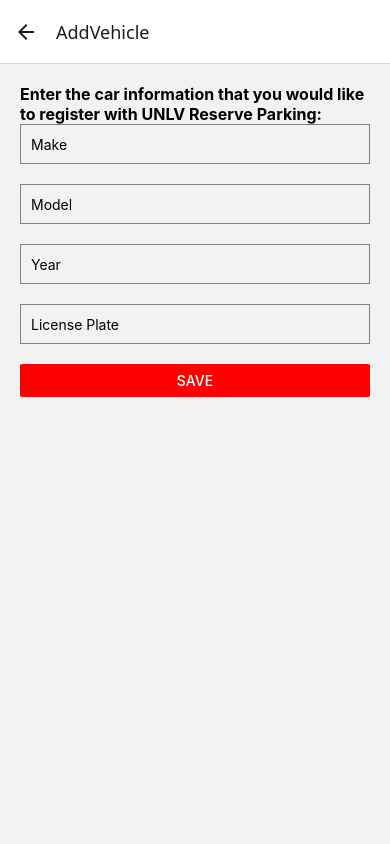
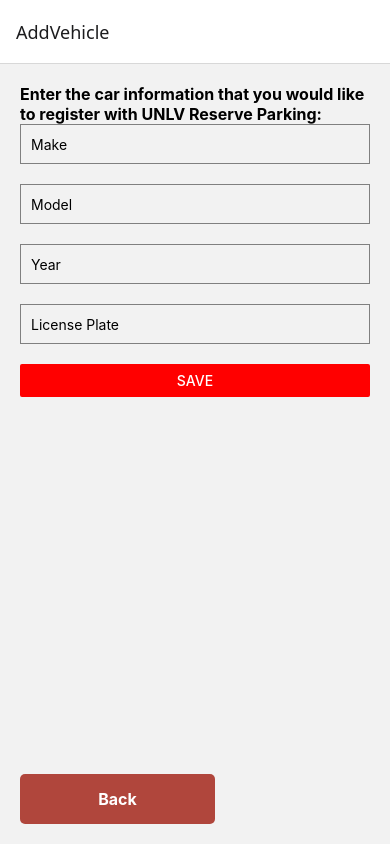
Before and after one commit to UNLV-CS472-672/2025-S-GROUP1-URP, a React Native app: screen /AddVehicle in a window 390 px wide. Built offline with nearby package versions, Linux system fonts and the light colour scheme.

Commit message:
Added back buttons

```diff
--- a/App.js
+++ b/App.js
@@ -99,15 +99,15 @@ export default function App() {
         <Stack.Screen name="Login" component={LoginScreen} options={{ headerShown: false }} />
         <Stack.Screen name="SignUp" component={SignUpScreen} />
         <Stack.Screen name="ResetPassword" component={ResetPasswordScreen} />
-        <Stack.Screen name="Home" component={HomeScreen} />
-        <Stack.Screen name="My Account" component={MyAccountScreen} />
-        <Stack.Screen name="Tropicana Parking" component={TropicanaScreen} />
-        <Stack.Screen name="Cottage Grove Parking" component={CottageGroveParkingScreen} />
-        <Stack.Screen name="Gateway Parking" component={GatewayParkingScreen} />
-        <Stack.Screen name="Reservation Status" component={ReservationStatusScreen} />
-        <Stack.Screen name="Report" component={ReportScreen} />
-        <Stack.Screen name="AddVehicle" component={AddVehicleScreen} />
-        <Stack.Screen name="RemoveVehicle" component={RemoveVehicleScreen} />
+        <Stack.Screen name="Home" component={HomeScreen} options={{ headerLeft: null }} />
+        <Stack.Screen name="My Account" component={MyAccountScreen} options={{ headerLeft: null }} />
+        <Stack.Screen name="Tropicana Parking" component={TropicanaScreen} options={{ headerLeft: null }} />
+        <Stack.Screen name="Cottage Grove Parking" component={CottageGroveParkingScreen} options={{ headerLeft: null }} />
+        <Stack.Screen name="Gateway Parking" component={GatewayParkingScreen} options={{ headerLeft: null }} />
+        <Stack.Screen name="Reservation Status" component={ReservationStatusScreen} options={{ headerLeft: null }} />
+        <Stack.Screen name="Report" component={ReportScreen} options={{ headerLeft: null }} />
+        <Stack.Screen name="AddVehicle" component={AddVehicleScreen} options={{ headerLeft: null }} />
+        <Stack.Screen name="RemoveVehicle" component={RemoveVehicleScreen} options={{ headerLeft: null }} />
       </Stack.Navigator>
     </NavigationContainer>
   );
--- a/screens/AddVehicleScreen.js
+++ b/screens/AddVehicleScreen.js
@@ -1,5 +1,5 @@
 import React, { useState } from "react";
-import { View, Text, TextInput, Button, Alert, StyleSheet } from "react-native";
+import { View, Text, TextInput, Button, Alert, StyleSheet, TouchableOpacity, ScrollView } from "react-native";
 import { db } from "../firebaseConfig";
 import { doc, setDoc, getDoc } from "firebase/firestore";
 import { auth } from "../firebaseConfig";
@@ -41,6 +41,7 @@ export default function AddVehicleScreen({ navigation }) {
 
     return (
         <View style={styles.container}>
+            <ScrollView contentContainerStyle={styles.scrollContainer}>
                 <Text style={{ fontSize: 16, fontWeight: 'bold' }}>Enter the car information that you would like to register with UNLV Reserve Parking:</Text>
                 <Text></Text>
                 <TextInput
@@ -69,13 +70,22 @@ export default function AddVehicleScreen({ navigation }) {
                     style={styles.input}
                 />
                 <Button title="Save" onPress={handleSave} color="red" />
+            </ScrollView>
+            <TouchableOpacity style={styles.backButton} onPress={() => navigation.navigate("My Account")}>
+                <Text style={styles.backButtonText}>Back</Text>
+            </TouchableOpacity>
         </View>
     );
 };
 
 const styles = StyleSheet.create({
     container: {
+        flex: 1,
         padding: 20,
+    },
+    scrollContainer: {
+        flexGrow: 1,
+        justifyContent: 'flex-start', // Align content to the top
     },
     input: {
         height: 40,
@@ -84,4 +94,19 @@ const styles = StyleSheet.create({
         marginBottom: 20,
         paddingHorizontal: 10,
     },
+    backButton: {
+        width: "50%", // Half the width of the screen
+        backgroundColor: "#B0463C",
+        paddingVertical: 15,
+        alignItems: "center",
+        borderRadius: 5,
+        position: 'absolute',
+        bottom: 20, // Position it at the bottom
+        left: 20, // Position it at the left
+    },
+    backButtonText: {
+        color: "#fff",
+        fontSize: 16,
+        fontWeight: "bold",
+    },
 });
--- a/screens/MyAccountScreen.js
+++ b/screens/MyAccountScreen.js
@@ -1,5 +1,5 @@
 import React, { useState, useEffect } from "react";
-import { View, Text, Button, Alert, StyleSheet } from "react-native";
+import { View, Text, Button, Alert, StyleSheet, TouchableOpacity } from "react-native";
 import { db } from "../firebaseConfig";
 import { doc, getDoc } from "firebase/firestore";
 import { auth } from "../firebaseConfig";
@@ -67,13 +67,33 @@ export default function MyAccountScreen({ navigation }) {
                     <Text style={{ fontSize: 16, fontWeight: 'bold' }}>No vehicles found. Redirecting to add vehicle screen...</Text>
                 </View>
             )}
+            <TouchableOpacity style={styles.backButton} onPress={() => navigation.navigate("Home")}>
+                <Text style={styles.backButtonText}>Back</Text>
+            </TouchableOpacity>
         </View>
     );
 };
 
 const styles = StyleSheet.create({
     container: {
+        flex: 1,
         padding: 20,
+        justifyContent: 'space-between', // Ensure the back button is at the bottom
+    },
+    backButton: {
+        width: "50%", // Half the width of the screen
+        backgroundColor: "#B0463C",
+        paddingVertical: 15,
+        alignItems: "center",
+        borderRadius: 5,
+        position: 'absolute',
+        bottom: 20, // Position it at the bottom
+        left: 20, // Position it at the left
+    },
+    backButtonText: {
+        color: "#fff",
+        fontSize: 16,
+        fontWeight: "bold",
     },
     infoContainer: {
         marginBottom: 20,
--- a/screens/RemoveVehicleScreen.js
+++ b/screens/RemoveVehicleScreen.js
@@ -1,5 +1,5 @@
 import React, { useState } from "react";
-import { View, Text, Button, Alert, StyleSheet } from "react-native";
+import { View, Text, Button, Alert, StyleSheet, TouchableOpacity, ScrollView } from "react-native";
 import { db } from "../firebaseConfig";
 import { doc, setDoc } from "firebase/firestore";
 import { auth } from "../firebaseConfig";
@@ -28,6 +28,7 @@ export default function RemoveVehicleScreen({ route, navigation }) {
 
     return (
         <View style={styles.container}>
+            <ScrollView contentContainerStyle={styles.scrollContainer}>
                 <Text style={{ fontSize: 18, fontWeight: 'bold' }}>Select a vehicle to remove:</Text>
                 {vehicles.map((vehicle, index) => (
                     <View
@@ -51,13 +52,22 @@ export default function RemoveVehicleScreen({ route, navigation }) {
                         <Button title="Cancel" onPress={() => setSelectedVehicle(null)} color="blue" />
                     </View>
                 )}
+            </ScrollView>
+            <TouchableOpacity style={styles.backButton} onPress={() => navigation.navigate("My Account")}>
+                <Text style={styles.backButtonText}>Back</Text>
+            </TouchableOpacity>
         </View>
     );
 }
 
 const styles = StyleSheet.create({
     container: {
+        flex: 1,
         padding: 20,
+    },
+    scrollContainer: {
+        flexGrow: 1,
+        justifyContent: 'flex-start', // Align content to the top
     },
     vehicleContainer: {
         marginBottom: 10,
@@ -72,4 +82,19 @@ const styles = StyleSheet.create({
     confirmContainer: {
         marginTop: 20,
     },
+    backButton: {
+        width: "50%", // Half the width of the screen
+        backgroundColor: "#B0463C",
+        paddingVertical: 15,
+        alignItems: "center",
+        borderRadius: 5,
+        position: 'absolute',
+        bottom: 20, // Position it at the bottom
+        left: 20, // Position it at the left
+    },
+    backButtonText: {
+        color: "#fff",
+        fontSize: 16,
+        fontWeight: "bold",
+    },
 });
--- a/screens/ReportScreen.js
+++ b/screens/ReportScreen.js
@@ -1,9 +1,9 @@
 import React, { useState } from "react";
-import { View, Text, StyleSheet, TextInput, Button, Alert } from "react-native";
+import { View, Text, StyleSheet, TextInput, Button, Alert, TouchableOpacity } from "react-native";
 import { collection, addDoc, serverTimestamp } from "firebase/firestore"; // Import serverTimestamp
 import { db, auth } from "../firebaseConfig"; // Import Firestore and Auth
 
-export default function ReportScreen() {
+export default function ReportScreen({ navigation }) {
   const [licensePlate, setLicensePlate] = useState("");
   const [color, setColor] = useState("");
   const [makeModel, setMakeModel] = useState("");
@@ -42,7 +42,6 @@ export default function ReportScreen() {
     }
   };
 
-
   return (
     <View style={styles.container}>
       {/* Header Section */}
@@ -66,7 +65,7 @@ export default function ReportScreen() {
         {/* Vehicle Color Section */}
         <Text style={styles.label}>Color:</Text>
 
-        {/* Vechicle Color input Section */}
+        {/* Vehicle Color input Section */}
         <TextInput
           style={styles.input}
           placeholder="Enter vehicle color"
@@ -77,17 +76,18 @@ export default function ReportScreen() {
         {/* Make/Model Section */}
         <Text style={styles.label}>Make/Model:</Text>
 
-        {/* Make/Model Section input*/}
+        {/* Make/Model Section input */}
         <TextInput
           style={styles.input}
           placeholder="Enter vehicle make and model"
           value={makeModel}
           onChangeText={setMakeModel}
         />
-         {/* Comments Section*/}
+
+        {/* Comments Section */}
         <Text style={styles.label}>Comments:</Text>
 
-        {/* Comments input*/}
+        {/* Comments input */}
         <TextInput
           style={[styles.input, styles.commentInput]}
           placeholder="Additional comments (optional)"
@@ -98,11 +98,14 @@ export default function ReportScreen() {
 
         <Button title="Submit Report" onPress={handleSubmit} color="red" />
       </View>
+
+      {/* Back Button */}
+      <TouchableOpacity style={styles.backButton} onPress={() => navigation.navigate("Home")}>
+        <Text style={styles.backButtonText}>Back</Text>
+      </TouchableOpacity>
     </View>
   );
 }
-
-// the following is the title for report page
 
 const styles = StyleSheet.create({
   container: {
@@ -148,4 +151,19 @@ const styles = StyleSheet.create({
     height: 80,
     textAlignVertical: "top",
   },
+  backButton: {
+    width: "50%", // Half the width of the screen
+    backgroundColor: "#B0463C",
+    paddingVertical: 15,
+    alignItems: "center",
+    borderRadius: 5,
+    position: 'absolute',
+    bottom: 20, // Position it at the bottom
+    left: 20, // Position it at the left
+  },
+  backButtonText: {
+    color: "#fff",
+    fontSize: 16,
+    fontWeight: "bold",
+  },
 });
--- a/src/components/ParkingMap/ParkingMap.js
+++ b/src/components/ParkingMap/ParkingMap.js
@@ -1,13 +1,16 @@
 import React from "react";
-import { View, Text, TouchableOpacity, ScrollView } from "react-native";
+import { View, Text, TouchableOpacity, ScrollView, StyleSheet } from "react-native";
 import Svg, { Rect, Text as SvgText } from "react-native-svg";
+import { useNavigation } from "@react-navigation/native"; // Import useNavigation hook
 
 const ParkingMap = ({ parkingLot }) => {
+  const navigation = useNavigation(); // Get navigation context
+
   // Sample parking data (Replace with dynamic data later)
   const parkingSpaces = [
-    { id: 1, status: "open" }, // Green
-    { id: 2, status: "occupied" }, // Red
-    { id: 3, status: "reserved" }, // Yellow
+    { id: 1, status: "open" },
+    { id: 2, status: "occupied" },
+    { id: 3, status: "reserved" },
     { id: 4, status: "occupied" },
     { id: 5, status: "occupied" },
     { id: 6, status: "open" },
@@ -27,21 +30,19 @@ const ParkingMap = ({ parkingLot }) => {
   };
 
   return (
-    <View style={{ flex: 1, alignItems: "center", justifyContent: "center", padding: 20 }}>
-      <Text style={{ fontSize: 24, fontWeight: "bold", marginBottom: 10 }}>
-        {parkingLot}
-      </Text>
+    <View style={styles.container}>
+      <Text style={styles.title}>{parkingLot}</Text>
 
       {/* Parking Key */}
-      <View style={{ flexDirection: "row", marginBottom: 10 }}>
-        <Text style={{ textShadowColor: 'black', textShadowOffset: { width: 0, height: 0 }, textShadowRadius: 3, color: "green", marginRight: 10 }}>🟩 Open</Text>
-        <Text style={{ textShadowColor: 'black', textShadowOffset: { width: 0, height: 0 }, textShadowRadius: 3, color: "yellow", marginRight: 10 }}>🟨 Reserved</Text>
-        <Text style={{ textShadowColor: 'black', textShadowOffset: { width: 0, height: 0 }, textShadowRadius: 3, color: "red" }}>🟥 Occupied</Text>
+      <View style={styles.keyContainer}>
+        <Text style={[styles.keyText, { color: "green" }]}>🟩 Open</Text>
+        <Text style={[styles.keyText, { color: "yellow" }]}>🟨 Reserved</Text>
+        <Text style={[styles.keyText, { color: "red" }]}>🟥 Occupied</Text>
       </View>
 
       {/* SVG Parking Lot Map */}
       <ScrollView vertical>
-        <ScrollView>
+        <ScrollView horizontal>
           <Svg height="1000" viewBox="0 0 300 1000">
             {/* Background */}
             <Rect x="0" y="0" width="300" height="1000" fill="lightgray" />
@@ -63,7 +64,7 @@ const ParkingMap = ({ parkingLot }) => {
             {/* Parking Labels */}
             {parkingSpaces.map((space, i) => (
               <SvgText
-                key={space.id}
+                key={`label-${space.id}`}
                 x="150"
                 y={i * 60 + 90}
                 fontSize="20"
@@ -78,16 +79,70 @@ const ParkingMap = ({ parkingLot }) => {
       </ScrollView>
 
       {/* Action Buttons */}
-      <View style={{ flexDirection: "row", marginTop: 20 }}>
-        {/* <TouchableOpacity style={{ backgroundColor: "blue", padding: 10, margin: 5, borderRadius: 5 }}>
-          <Text style={{ color: "white" }}>Back</Text>
-        </TouchableOpacity> */}
-        <TouchableOpacity style={{ backgroundColor: "red", padding: 10, margin: 5, borderRadius: 5 }}>
-          <Text style={{ color: "white" }}>Reserve</Text>
+      <View style={styles.buttonContainer}>
+        <TouchableOpacity style={styles.backButton} onPress={() => navigation.navigate("Home")}>
+          <Text style={styles.backButtonText}>Back</Text>
+        </TouchableOpacity>
+        <TouchableOpacity style={styles.reserveButton}>
+          <Text style={styles.reserveButtonText}>Reserve</Text>
         </TouchableOpacity>
       </View>
     </View>
   );
 };
 
+const styles = StyleSheet.create({
+  container: {
+    flex: 1,
+    padding: 20,
+    justifyContent: "space-between",
+  },
+  title: {
+    fontSize: 24,
+    fontWeight: "bold",
+    marginBottom: 10,
+    textAlign: "center",
+  },
+  keyContainer: {
+    flexDirection: "row",
+    marginBottom: 10,
+    justifyContent: "center",
+  },
+  keyText: {
+    textShadowColor: "black",
+    textShadowOffset: { width: 0, height: 0 },
+    textShadowRadius: 3,
+    marginRight: 10,
+  },
+  buttonContainer: {
+    flexDirection: "row",
+    justifyContent: "space-between",
+    marginTop: 20,
+  },
+  backButton: {
+    width: "45%",
+    backgroundColor: "#B0463C",
+    paddingVertical: 15,
+    alignItems: "center",
+    borderRadius: 5,
+  },
+  backButtonText: {
+    color: "#fff",
+    fontSize: 16,
+    fontWeight: "bold",
+  },
+  reserveButton: {
+    width: "45%",
+    backgroundColor: "red",
+    paddingVertical: 15,
+    alignItems: "center",
+    borderRadius: 5,
+  },
+  reserveButtonText: {
+    color: "#fff",
+    fontSize: 16,
+    fontWeight: "bold",
+  },
+});
+
 export default ParkingMap;
```
Also changed, not shown: screens/ParkingScreen.js (+17 -7 lines). Lines whose indentation alone changed are shown as unchanged.
